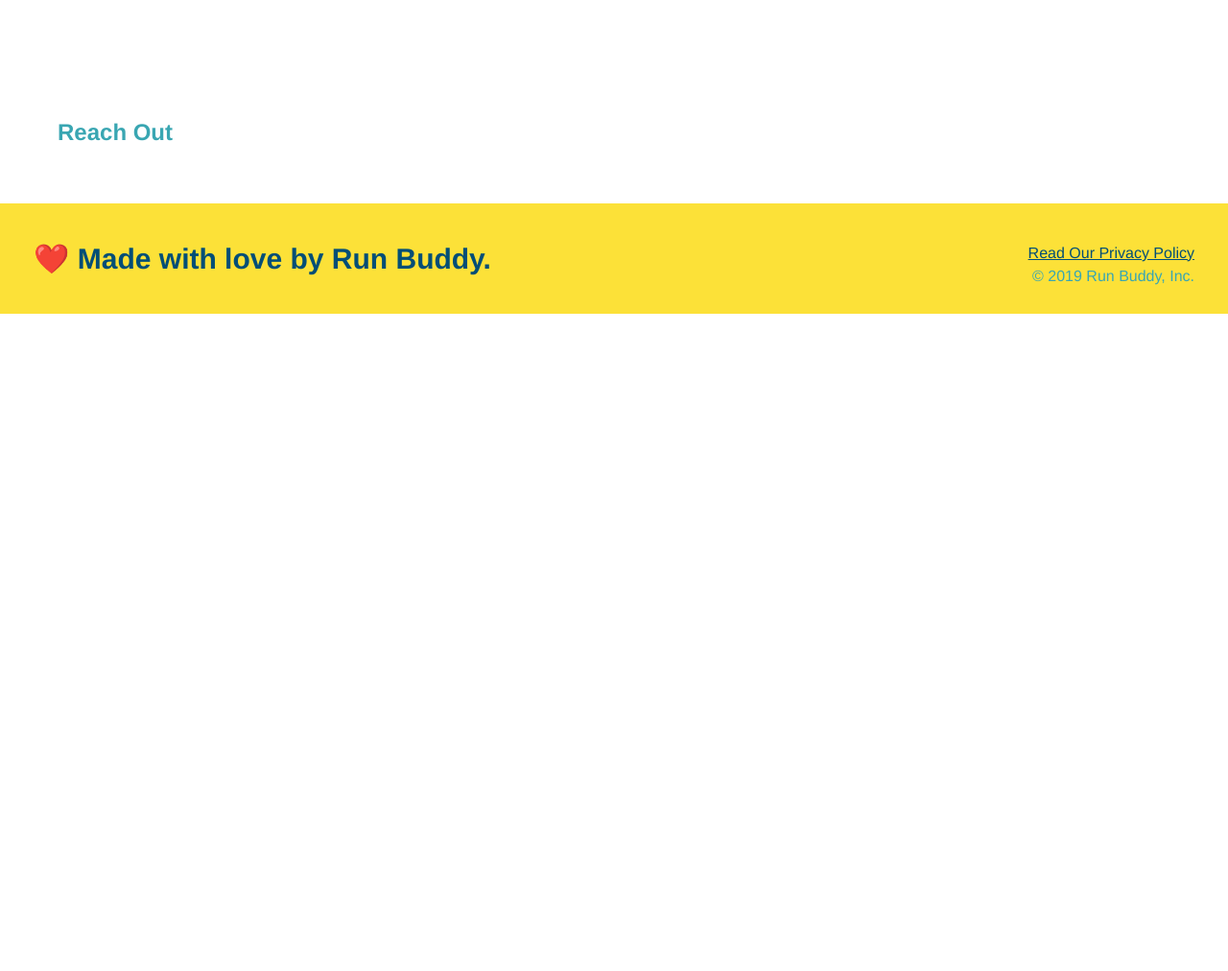
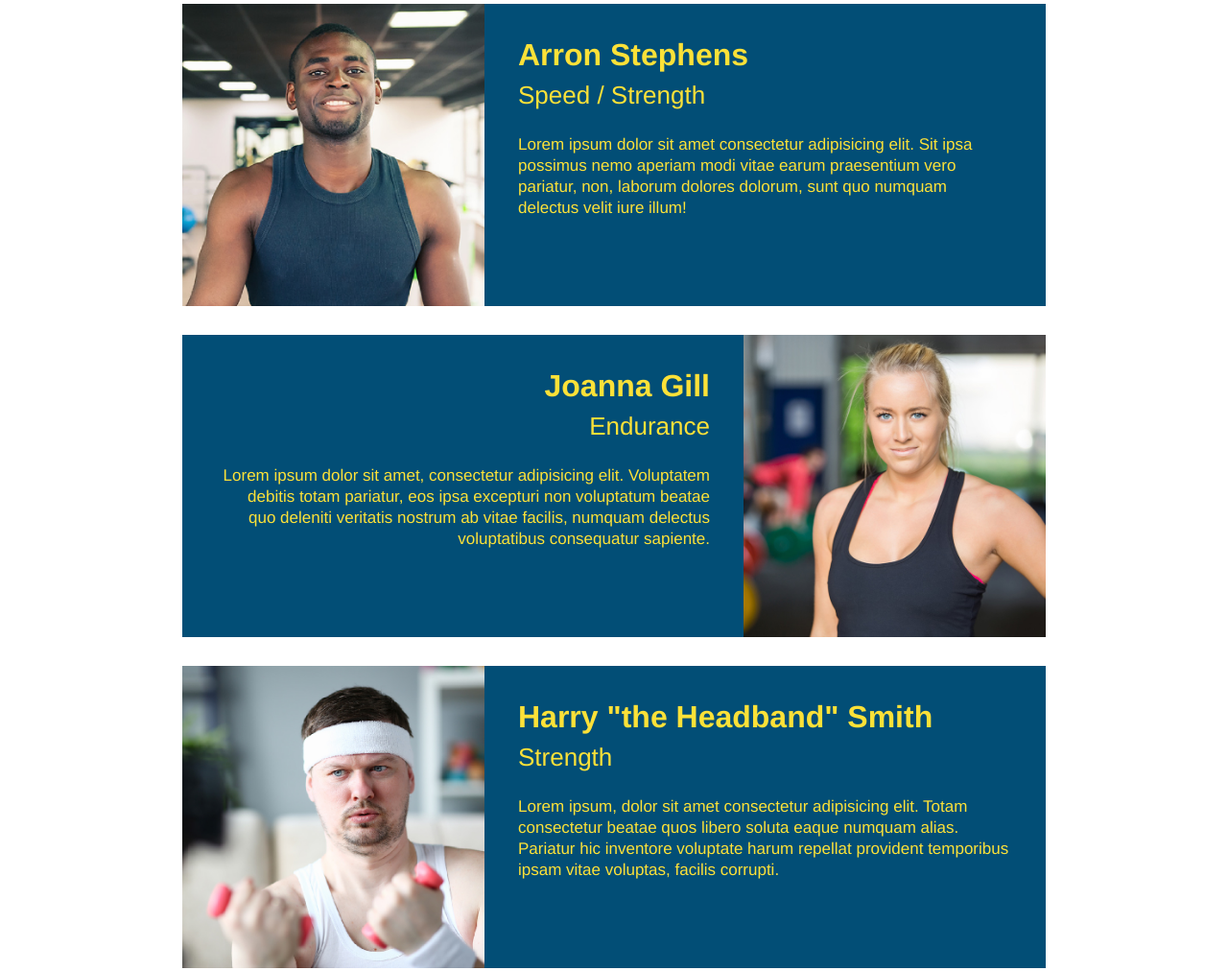
Before and after one commit to akman47/run-buddy, a plain HTML site: page index.html in a window 1280 px wide. Shown: the part 2908-3920 px from the top of the page at 96% size. Before the commit the page ends 3235 px from the top, so only its background shows below. Drawn offline with Linux system fonts and the light colour scheme.

Commit message:
meet the trainers section

```diff
--- a/assets/css/style.css
+++ b/assets/css/style.css
@@ -138,7 +138,7 @@ section {
 }
 
 .primary-border {
-    border-color: #fce183;
+    border-color:#fce183;
 }
 
 /* All Section Titles */
@@ -184,3 +184,51 @@ section {
 .steps span {
     font-size: 38px;
 }
+
+/* Your Trainer section */
+.trainers {
+    text-align:center;
+}
+
+.trainer {
+    width: 900px;
+    margin: 0 auto 30px auto;
+    background: #024e76;
+    color: #fce138;
+    overflow: auto;
+}
+
+.trainer img {
+    width: 35%;
+    float: left;
+}
+
+.trainer-bio {
+    padding: 35px;
+    float: left;
+    width: 65%;
+}
+
+.text-left {
+    text-align: left;
+}
+
+.text-right {
+    text-align: right;
+}
+
+.trainer-bio h3 {
+    font-size: 32px;
+    margin-bottom: 8px;
+}
+
+.trainer-bio h4 {
+    font-weight: lighter;
+    font-size: 26px;
+    margin-bottom: 25px;
+}
+
+.trainer-bio p {
+    font-size: 17px;
+    line-height: 1.3;
+}
--- a/index.html
+++ b/index.html
@@ -107,9 +107,40 @@
   </section>
 
   <!-- "meet the trainers" section -->
-  <section id="your-trainers">
+  <section id="your-trainers" class="trainers">
        <h2 class="section-title primary-border">Meet The Trainers</h2>
-  </section>
+       <article class="trainer">
+           <img src="./assets/images/trainer-1.jpg" alt="Arron Stephens in his workout clothes, ready to pump iron" />
+           <div class="trainer-bio text-left">
+               <h3>Arron Stephens</h3>
+               <h4>Speed / Strength</h4>
+               <p>Lorem ipsum dolor sit amet consectetur adipisicing elit. Sit ipsa possimus nemo aperiam modi vitae earum praesentium vero pariatur, non, laborum dolores dolorum, sunt quo numquam delectus velit iure illum!
+               </p>
+           </div>
+       </article>
+
+       <!--second trainer bio -->
+       <article class="trainer">
+           <div class="trainer-bio text-right">
+               <h3>Joanna Gill</h3>
+               <h4>Endurance</h4>
+               <p>Lorem ipsum dolor sit amet, consectetur adipisicing elit. Voluptatem debitis totam pariatur, eos ipsa excepturi non voluptatum beatae quo deleniti veritatis nostrum ab vitae facilis, numquam delectus voluptatibus consequatur sapiente.
+               </p>
+           </div>
+           <img src="./assets/images/trainer-2.jpg" alt="Joanna Gill cooling off after a workout" />
+       </article>
+
+       <!-- third trainer bio -->
+       <article class="trainer">
+           <img src="./assets/images/trainer-3.jpg" alt="Harry Smith wearing a headband and lifting comically small pink weights" />
+           <div class="trainer-bio text-left">
+               <h3>Harry "the Headband" Smith</h3>
+               <h4>Strength</h4>
+               <p>Lorem ipsum, dolor sit amet consectetur adipisicing elit. Totam consectetur beatae quos libero soluta eaque numquam alias. Pariatur hic inventore voluptate harum repellat provident temporibus ipsam vitae voluptas, facilis corrupti.
+               </p>
+           </div>
+       </article>
+    </section>
 
   <!-- "reach out" section -->
   <section id="reach-out">
```
Also changed, not shown: assets/images/trainer-1.jpg (added), assets/images/trainer-2.jpg (added), assets/images/trainer-3.jpg (added).
